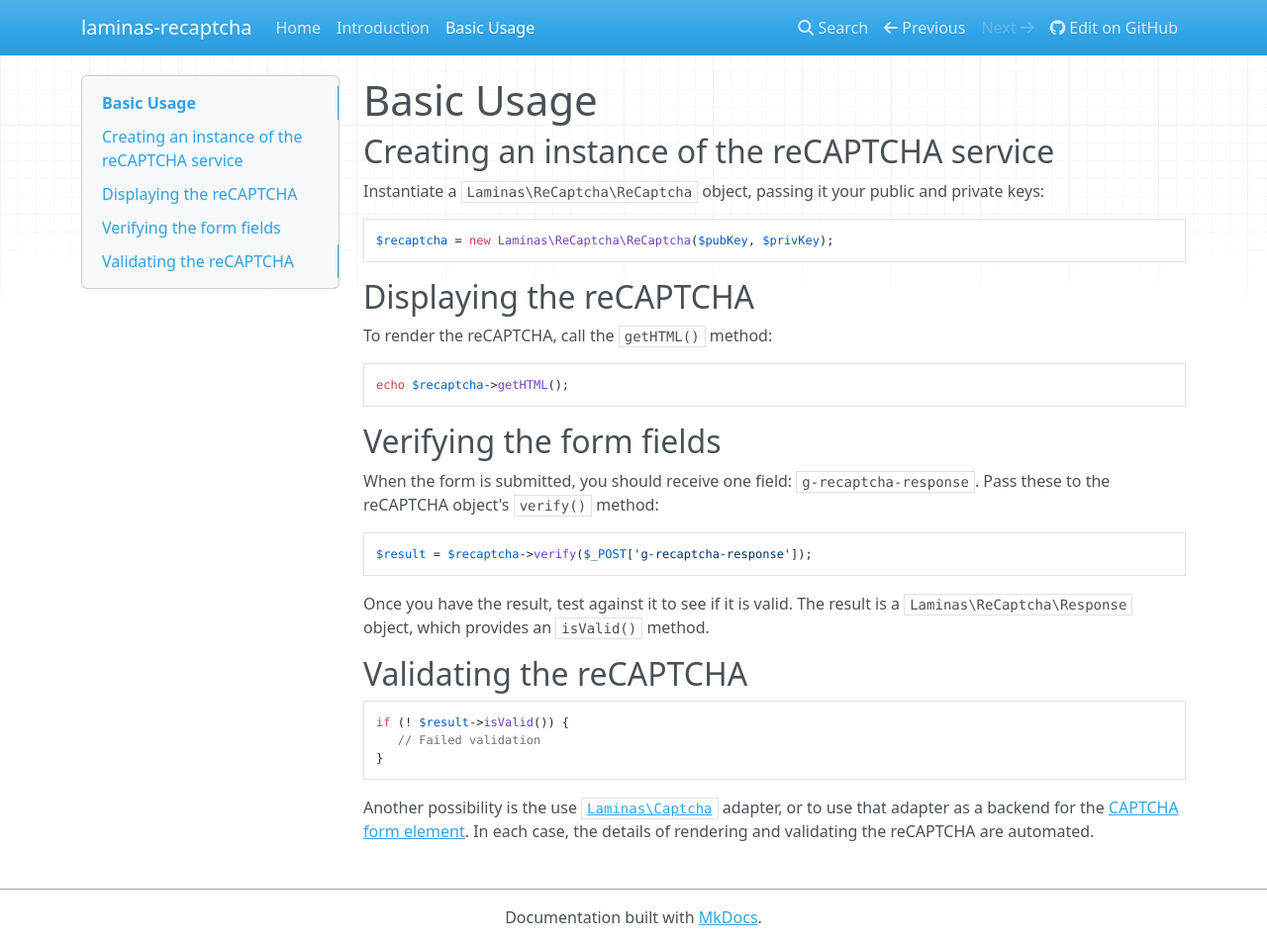
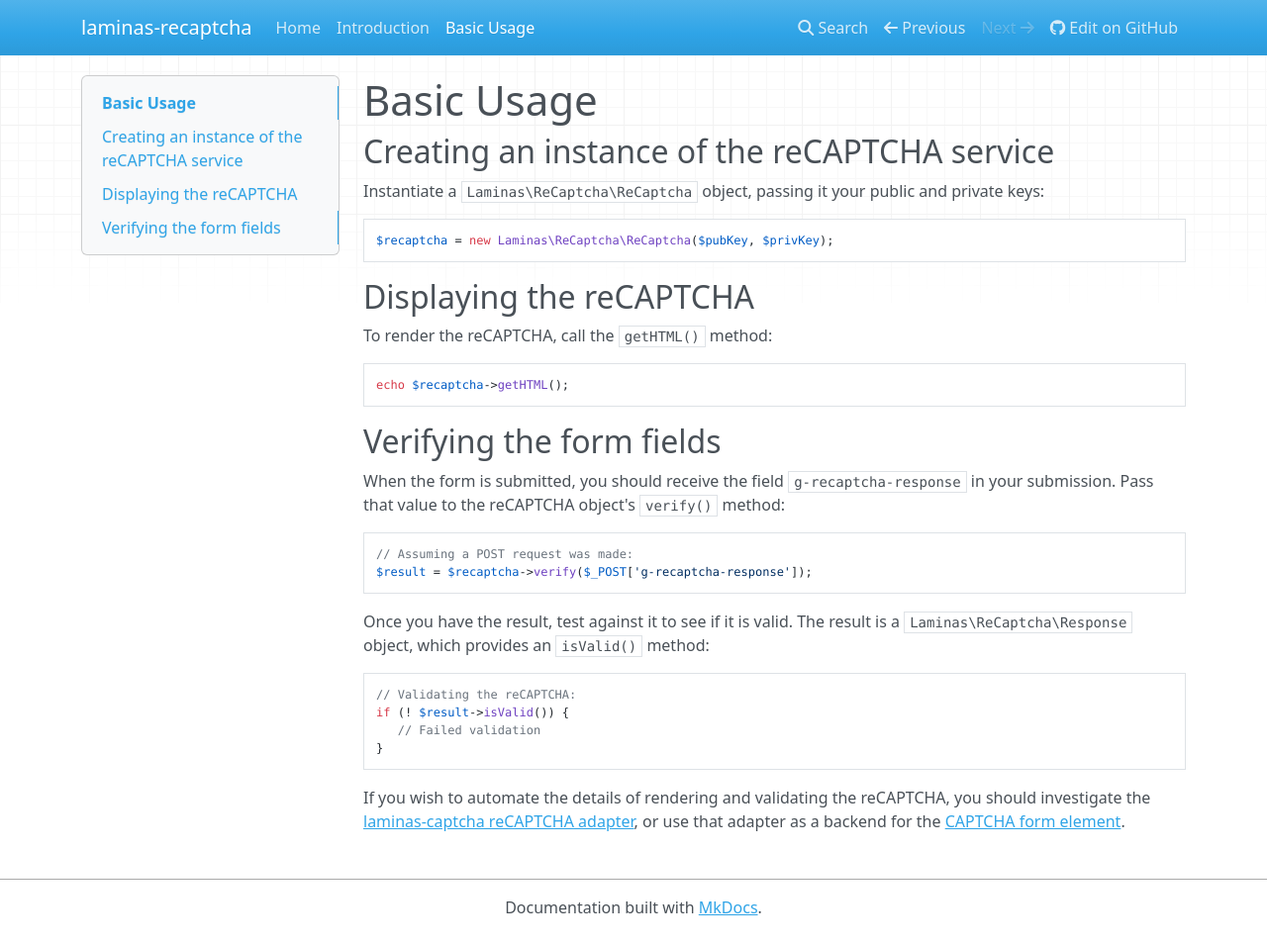
Before and after one commit to laminas/laminas-recaptcha, an MkDocs documentation site: the page built from docs/book/basic-usage.md, in a window 1280 px wide and 955 px high. Shown: the whole window at 99% size. Built offline with MkDocs 1.6.1, drawn with Linux system fonts in a browser that asks for light colours; nearby versions of some CDN libraries.

Commit message:
docs: edited for content and flow.
Signed-off-by: Matthew Weier O'Phinney <matthew@weierophinney.net>

````diff
--- a/docs/book/basic-usage.md
+++ b/docs/book/basic-usage.md
@@ -18,24 +18,25 @@ echo $recaptcha->getHTML();
 
 ## Verifying the form fields
 
-When the form is submitted, you should receive one field: `g-recaptcha-response`.
-Pass these to the reCAPTCHA object's `verify()` method:
+When the form is submitted, you should receive the field `g-recaptcha-response`
+in your submission.  Pass that value to the reCAPTCHA object's `verify()`
+method:
 
 ```php
+// Assuming a POST request was made:
 $result = $recaptcha->verify($_POST['g-recaptcha-response']);
 ```
 
 Once you have the result, test against it to see if it is valid. The result is a
-`Laminas\ReCaptcha\Response` object, which provides an `isValid()` method.
-
-## Validating the reCAPTCHA
+`Laminas\ReCaptcha\Response` object, which provides an `isValid()` method:
 
 ```php
+// Validating the reCAPTCHA:
 if (! $result->isValid()) {
    // Failed validation
 }
 ```
 
-Another possibility is the use [`Laminas\Captcha`](https://docs.laminas.dev/laminas-captcha) adapter, or to use
-that adapter as a backend for the [CAPTCHA form element](https://docs.laminas.dev/laminas-form/element/captcha/).
-In each case, the details of rendering and validating the reCAPTCHA are automated.
+If you wish to automate the details of rendering and validating the reCAPTCHA,
+you should investigate the [laminas-captcha reCAPTCHA adapter](https://docs.laminas.dev/laminas-captcha/adapters/#laminascaptcharecaptcha),
+or use that adapter as a backend for the [CAPTCHA form element](https://docs.laminas.dev/laminas-form/element/captcha/).
````
